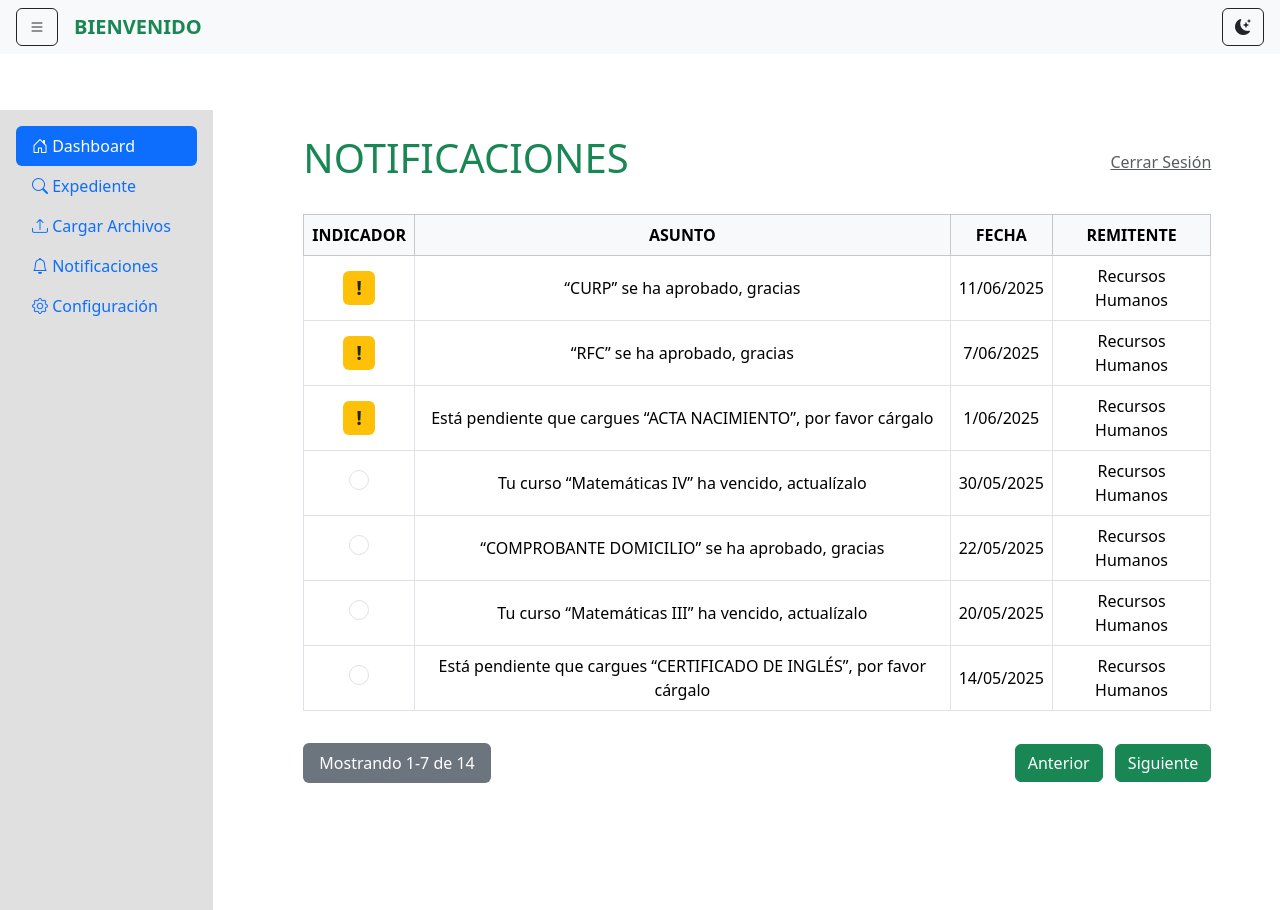
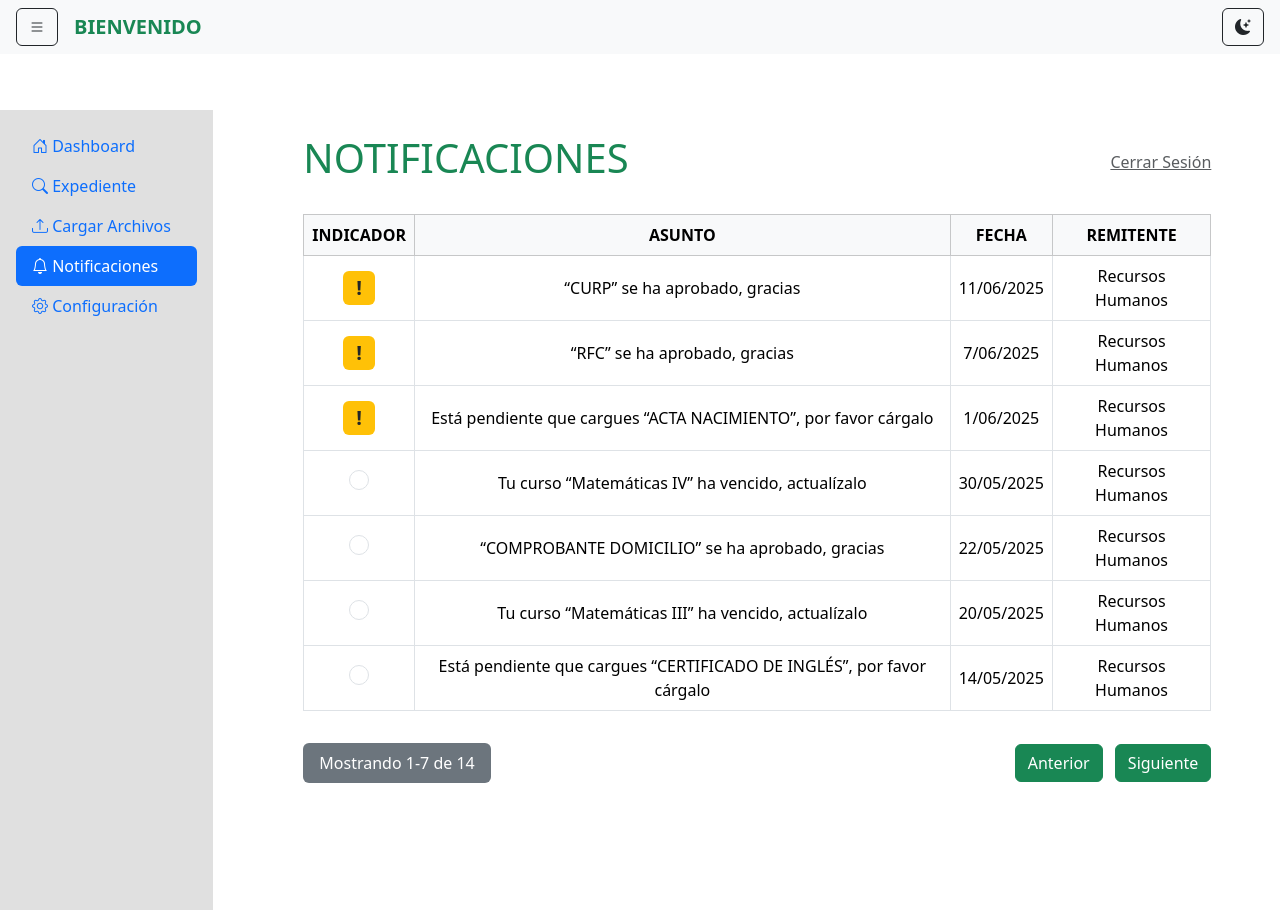
Before and after one commit to BlameAlex/sic, a website with bundled scripts: page frontend/usuario/notificaciones/index.html in a window 1280 px wide. Built offline with nearby package versions, Linux system fonts and the light colour scheme; some icons are missing.

Commit message:
Areegle los titulos y el sitebar ya marca activa la pestañas correspondiente

```diff
--- a/frontend/public/css/styles.css
+++ b/frontend/public/css/styles.css
@@ -4,14 +4,13 @@ body {
 h1{
   text-align: center;
 }
-/* Sidebar fijo a la izquierda */
+/* Sidebara la izquierda */
 .sidebar {
   position: relative;
   width: 20%;
   color: #3a8f7b;
   background-color: #e0e0e0;
   min-height: 100vh;
-  /*position: fixed; */
   top: 56px; /* altura de navbar */
   left: 0;
   z-index: 1000;
--- a/frontend/usuario/notificaciones/index.html
+++ b/frontend/usuario/notificaciones/index.html
@@ -3,7 +3,7 @@
 <head>
   <meta charset="UTF-8" />
   <meta name="viewport" content="width=device-width, initial-scale=1" />
-  <title>Dashboard Admin</title>
+  <title>Notificaciones</title>
   <link rel="stylesheet" href="../../public/css/bootstrap.min.css" />
   <link rel="stylesheet" href="../../public/css/styles.css" />
   <link rel="stylesheet" href="https://cdn.jsdelivr.net/npm/bootstrap-icons/font/bootstrap-icons.css" />
@@ -21,10 +21,10 @@
       <!-- Sidebar -->
       <div class="col-md-2 sidebar p-3" id="sidebar">
         <ul class="nav nav-pills flex-column">
-          <li class="nav-item"><a class="nav-link active" href="../dashboard/"><i class="bi bi-house-door"></i> Dashboard</a></li>
+          <li class="nav-item"><a class="nav-link " href="../dashboard/"><i class="bi bi-house-door"></i> Dashboard</a></li>
           <li class="nav-item"><a class="nav-link" href="../expediente/"><i class="bi bi-search"></i> Expediente</a></li>
           <li class="nav-item"><a class="nav-link" href="../cargar_archivos/"><i class="bi bi-upload"></i> Cargar Archivos</a></li>
-          <li class="nav-item"><a class="nav-link" href="../notificaciones/"><i class="bi bi-bell"></i> Notificaciones</a></li>
+          <li class="nav-item"><a class="nav-link active " href="../notificaciones/"><i class="bi bi-bell"></i> Notificaciones</a></li>
           <li class="nav-item"><a class="nav-link" href="../configuracion/"><i class="bi bi-gear"></i> Configuración</a></li>
         </ul>
       </div>
```
Also changed, not shown: frontend/usuario/cargar_archivos/index.html (+3 -3 lines), frontend/usuario/dashboard/index.html (+1 -1 lines), frontend/usuario/expediente/index.html (+3 -3 lines).
